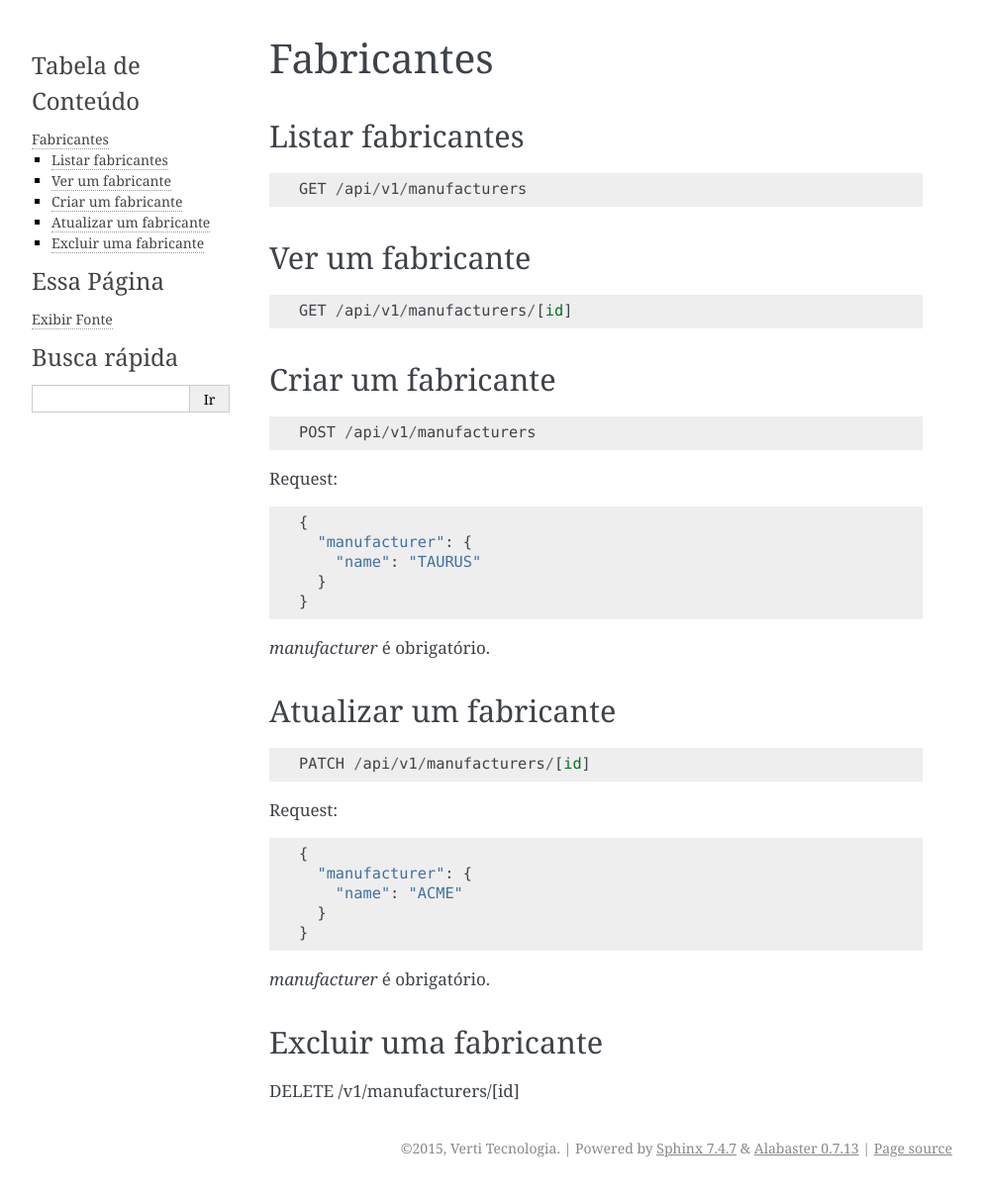
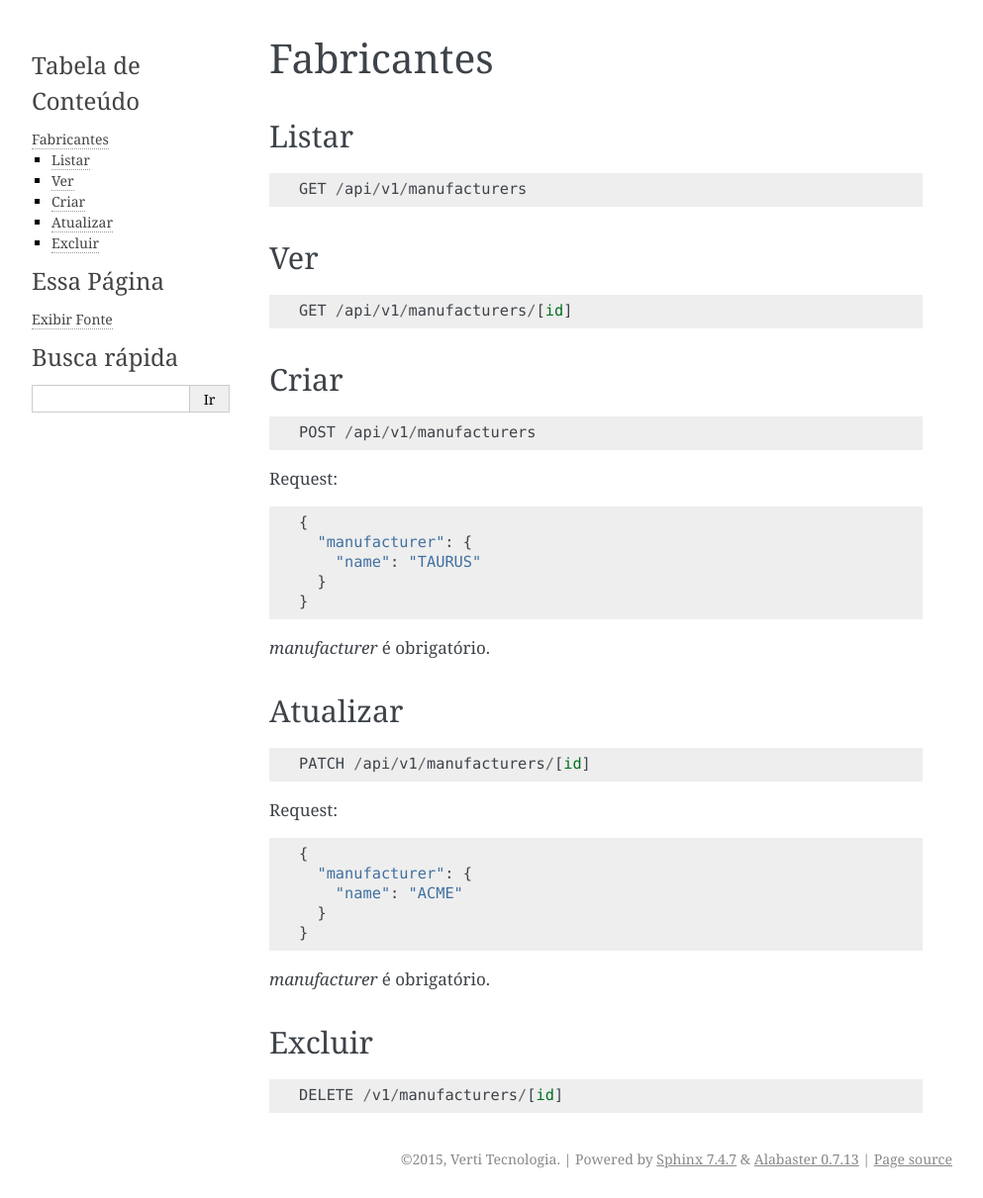
Before and after one commit to rfbezerra/vmpay_api_doc, a Sphinx documentation site: the page built from docs/source/manufacturer.rst, in a window 1280 px wide. Shown: the whole page at 99% size, without its empty margins (148-1141 px from the left). Built offline with Sphinx 7.4.7, drawn with Linux system fonts in a browser that asks for light colours; pages that are not in the unit, such as notebooks, are missing from menus.

```diff
--- a/docs/source/manufacturer.rst
+++ b/docs/source/manufacturer.rst
@@ -1,24 +1,24 @@
-##########
+###########
 Fabricantes
-##########
+###########
 
-Listar fabricantes
-=================
+Listar
+======
 
 ::
 
     GET /api/v1/manufacturers
 
 
-Ver um fabricante
-=================
+Ver
+===
 
 ::
 
     GET /api/v1/manufacturers/[id]
 
-Criar um fabricante
-===================
+Criar
+=====
 
 ::
 
@@ -34,8 +34,8 @@ Request::
 
 *manufacturer* é obrigatório.
 
-Atualizar um fabricante
-=======================
+Atualizar
+=========
 
 ::
 
@@ -51,9 +51,9 @@ Request::
 
 *manufacturer* é obrigatório.
 
-Excluir uma fabricante
-=====================
+Excluir
+=======
 
 ::
 
-DELETE /v1/manufacturers/[id]
+    DELETE /v1/manufacturers/[id]
```
Also changed, not shown: docs/source/category.rst (+11 -11 lines), docs/source/product.rst (added, +73 -0 lines).
